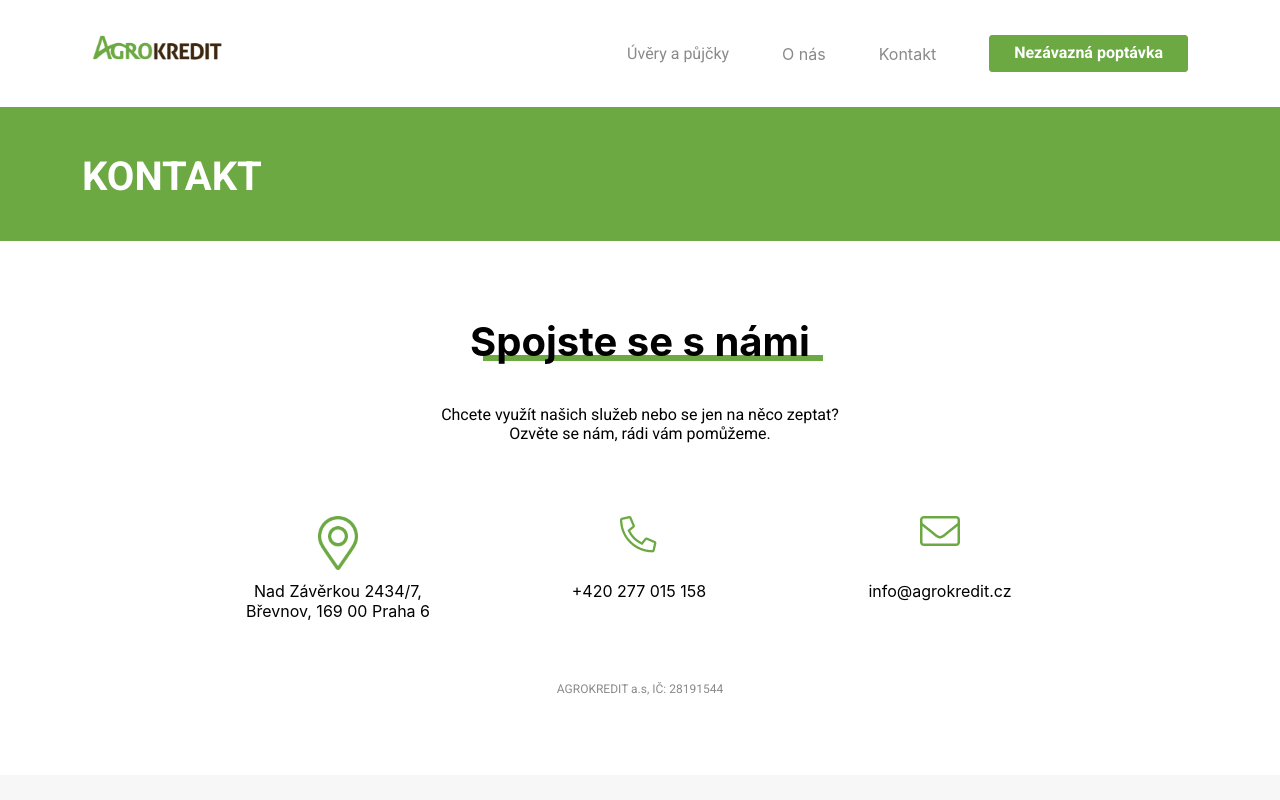
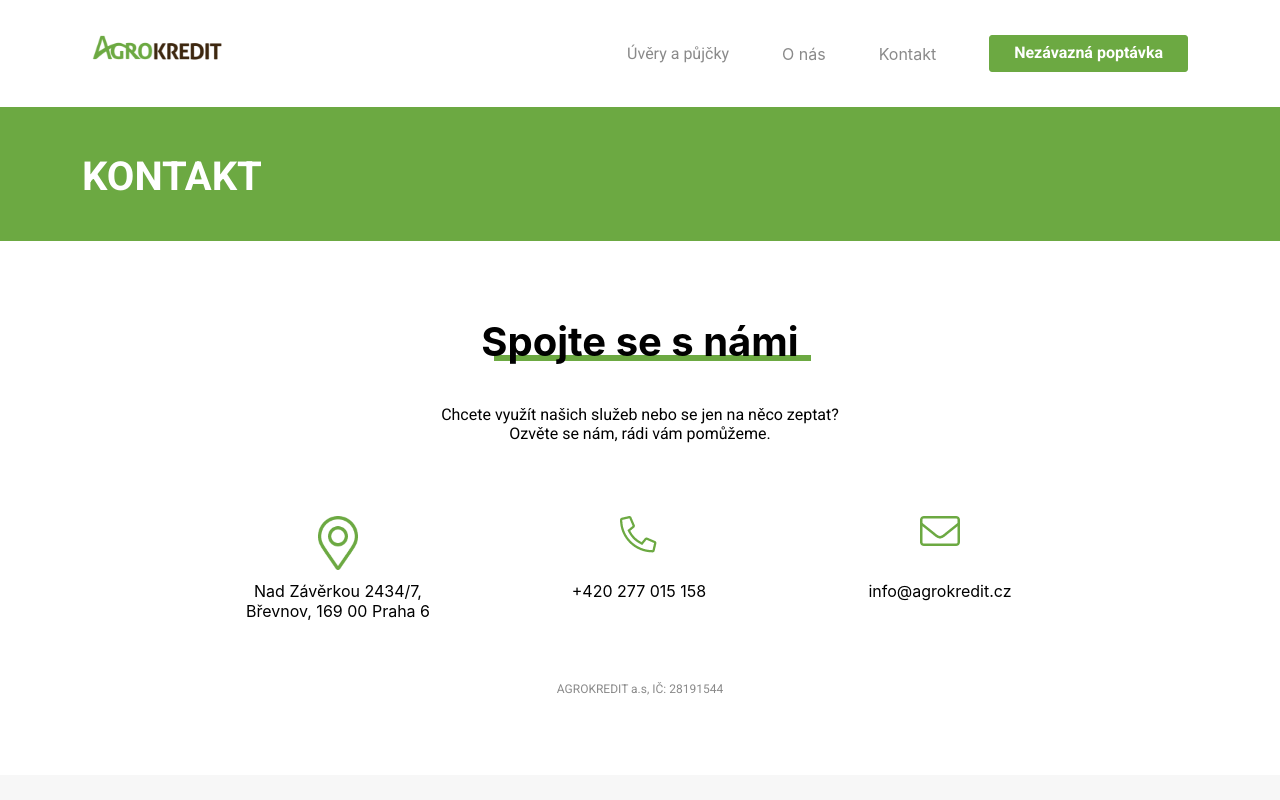
Before and after one commit to tabitfree/agrokredit, a Next.js app: page /kontakt in a window 1280 px wide. Shown: the top 800 px of the page. Built offline with nearby package versions, Linux system fonts and the light colour scheme.

Commit message:
contact changes againnnnn

```diff
--- a/pages/kontakt.jsx
+++ b/pages/kontakt.jsx
@@ -19,7 +19,7 @@
         <div className='container'>
           <div className='inner-container'>
             <div className={'h2-wrap ' + styles.h2Wrap}>
-              <h2>Spojste se s námi</h2>
+              <h2>Spojte se s námi</h2>
               <p>
                 Chcete využít našich služeb nebo se jen na něco zeptat? <br />
                 Ozvěte se nám, rádi vám pomůžeme.
```
